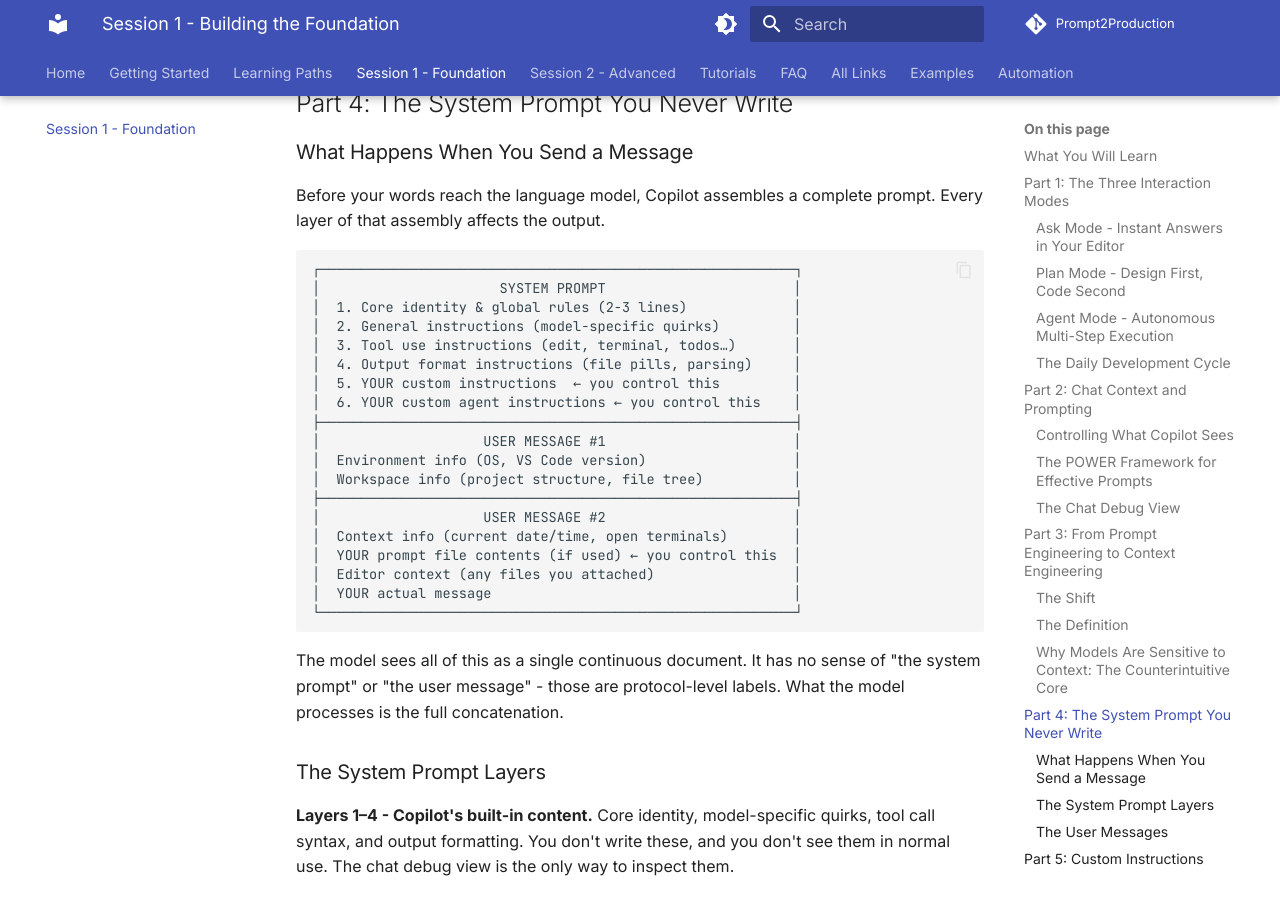
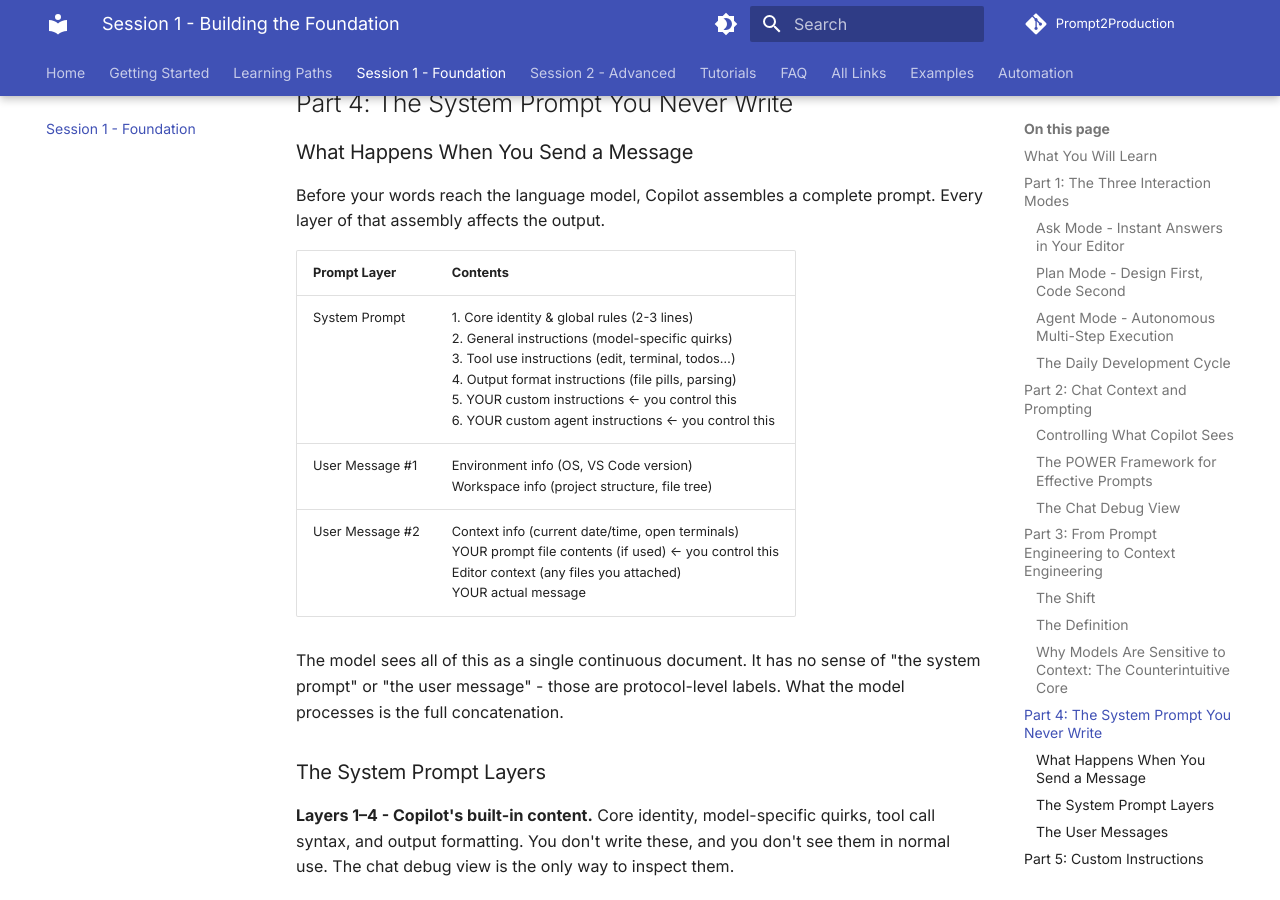
Before and after one commit to SaravananRajaraman/Prompt2Production, an MkDocs documentation site: the page built from docs/Session1_Building_The_Foundation.md, in a window 1280 px wide and 900 px high, scrolled down 6383 px. Built offline with MkDocs 1.6.1 and Material for MkDocs 9.7.7, drawn with Linux system fonts in a browser that asks for light colours; comment, search, counter and statistics services are not loaded.

Commit message:
docs: replace ASCII tables with Markdown tables for improved readability in Getting Started and Session 1 documents

````diff
--- a/docs/Session1_Building_The_Foundation.md
+++ b/docs/Session1_Building_The_Foundation.md
@@ -213,27 +213,11 @@
 
 Before your words reach the language model, Copilot assembles a complete prompt. Every layer of that assembly affects the output.
 
-```
-┌──────────────────────────────────────────────────────────┐
-│                      SYSTEM PROMPT                       │
-│  1. Core identity & global rules (2-3 lines)             │
-│  2. General instructions (model-specific quirks)         │
-│  3. Tool use instructions (edit, terminal, todos…)       │
-│  4. Output format instructions (file pills, parsing)     │
-│  5. YOUR custom instructions  ← you control this         │
-│  6. YOUR custom agent instructions ← you control this    │
-├──────────────────────────────────────────────────────────┤
-│                    USER MESSAGE #1                       │
-│  Environment info (OS, VS Code version)                  │
-│  Workspace info (project structure, file tree)           │
-├──────────────────────────────────────────────────────────┤
-│                    USER MESSAGE #2                       │
-│  Context info (current date/time, open terminals)        │
-│  YOUR prompt file contents (if used) ← you control this  │
-│  Editor context (any files you attached)                 │
-│  YOUR actual message                                     │
-└──────────────────────────────────────────────────────────┘
-```
+| Prompt Layer | Contents |
+|-------------|----------|
+| System Prompt | 1. Core identity & global rules (2-3 lines)<br>2. General instructions (model-specific quirks)<br>3. Tool use instructions (edit, terminal, todos…)<br>4. Output format instructions (file pills, parsing)<br>5. YOUR custom instructions ← you control this<br>6. YOUR custom agent instructions ← you control this |
+| User Message #1 | Environment info (OS, VS Code version)<br>Workspace info (project structure, file tree) |
+| User Message #2 | Context info (current date/time, open terminals)<br>YOUR prompt file contents (if used) ← you control this<br>Editor context (any files you attached)<br>YOUR actual message |
 
 The model sees all of this as a single continuous document. It has no sense of "the system prompt" or "the user message" - those are protocol-level labels. What the model processes is the full concatenation.
 
````
Also changed, not shown: docs/Getting_Started_Primer.md (+6 -15 lines).
